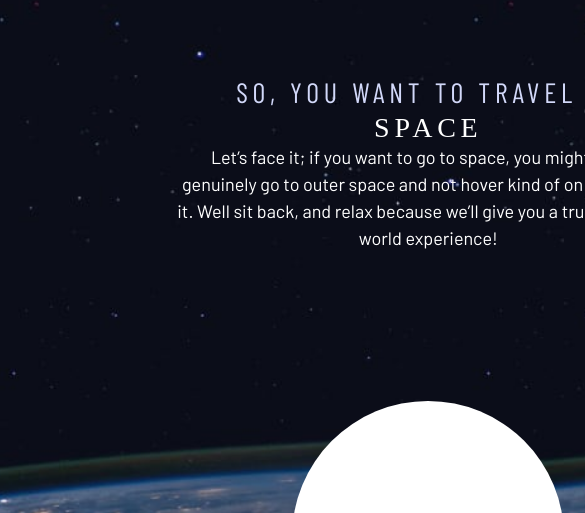
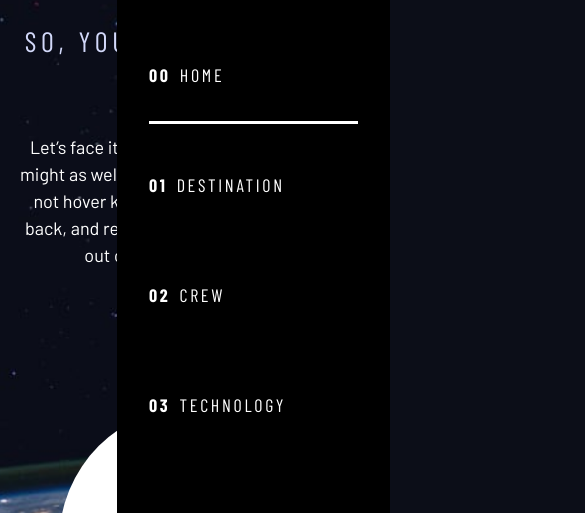
Before and after one commit to hallrhia/LandingPage, a plain HTML site: page index.html in a window 390 px wide. Shown: the part 97-610 px from the top of the page, 585 px wide, since content can reach past the window. Drawn offline with nearby package versions, Linux system fonts and the light colour scheme; a web font is replaced by a local one.

Commit message:
updaated primary navigation

```diff
--- a/index.css
+++ b/index.css
@@ -280,12 +280,27 @@ select {
 }
 
 .primary-navigation {
-    --gap: 8rem;
     --underline-gap: 2rem;
     list-style: none;
     padding: 0;
     margin: 0;
 }
+/* inset is shorthand for top bottom left right, logic property */
+
+@media (max-width: 35rem) {
+    .primary-navigation {
+        --underline-gap: 2rem;
+        position: fixed;
+        z-index: 1000;
+        inset: 0 0 0 30%;
+        background: black;
+        list-style: none;
+        padding: min(20rem, 15vh) 2rem;
+        margin: 0;
+        flex-direction: column;
+    }
+}
+
 
 .primary-navigation a {
     text-decoration: none;
```
